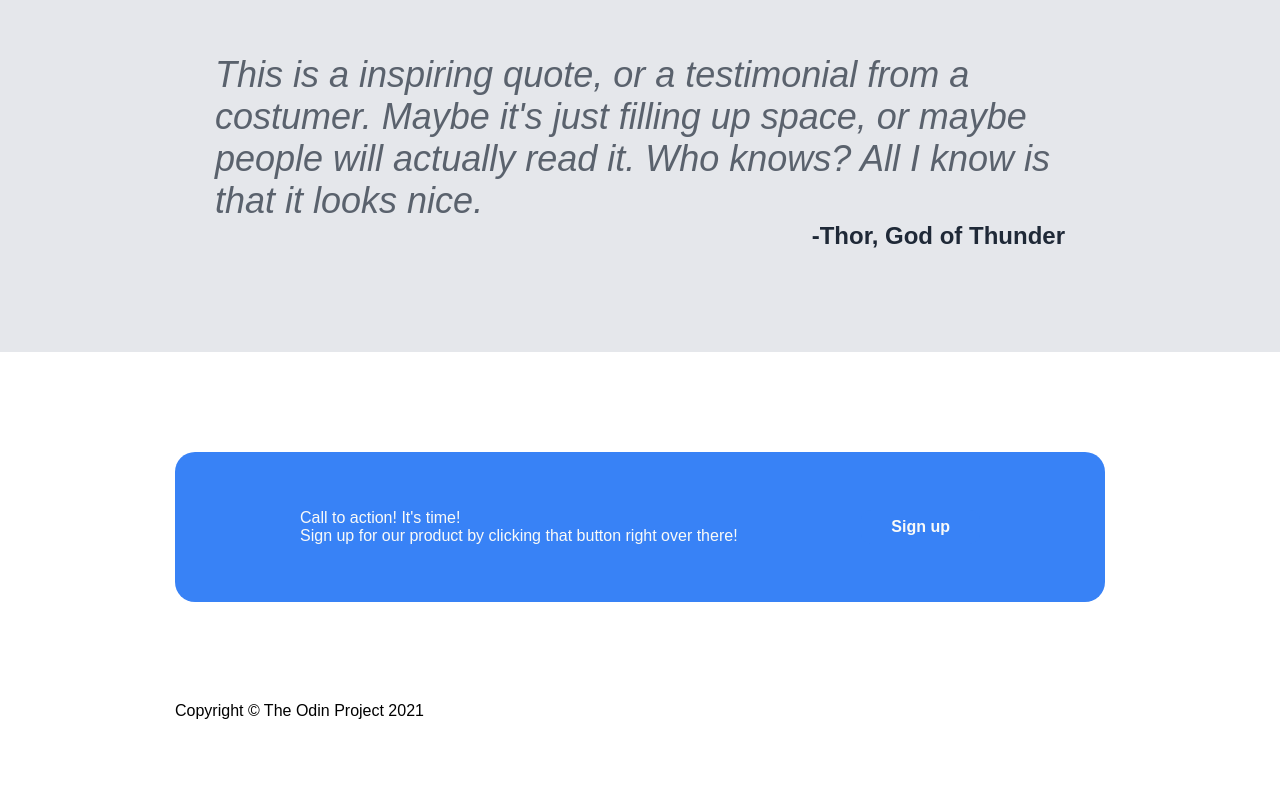
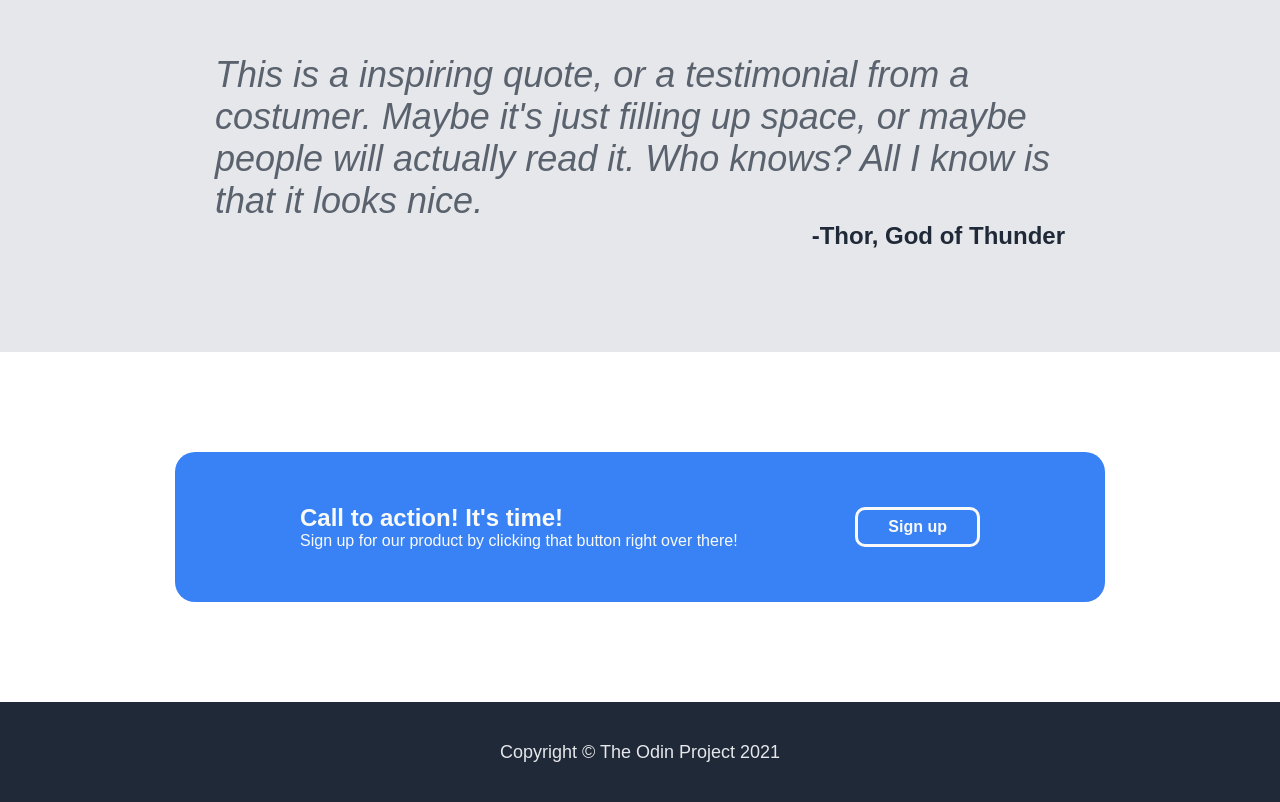
Before and after one commit to BMFrancisco/odin-landing-page, a plain HTML site: page index.html in a window 1280 px wide. Shown: the part 998-1800 px from the top of the page. Before the commit the page ends 1718 px from the top, so only its background shows below. Drawn offline with Linux system fonts and the light colour scheme.

Commit message:
Finished Project - Archiving to GitHub

```diff
--- a/styles.css
+++ b/styles.css
@@ -164,8 +164,24 @@ button {
     align-items: center;
     justify-content: space-between;
     padding: 0 125px;
+    color: #F9FAF8;
 }
 
-.msg-callout {
-    color: #F9FAF8;
+.callout {
+    font-size: 24px;
+    font-weight: 900;
 }
+
+.blue-box > button {
+    border: 3px solid #F9FAF8;
+}
+
+.footer {
+    background-color: #1F2937;
+    height: 100px;
+    font-size: 18px;
+    color: #E5E7EB;
+    display: flex;
+    justify-content: center;
+    align-items: center;
+}
```
